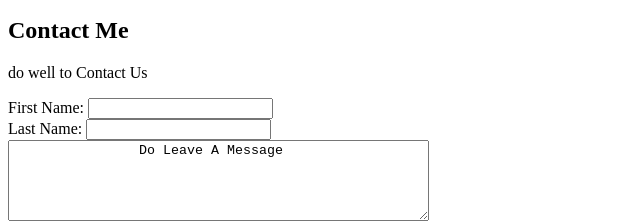
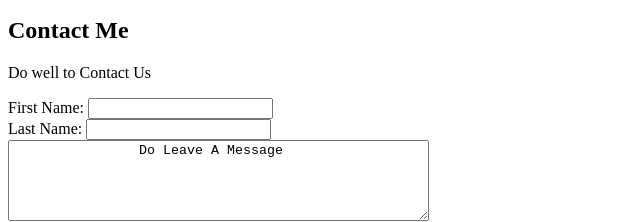
Before and after one commit to EzienKay/HTML-Checkpoint, a plain HTML site: page index.html in a window 1280 px wide. Shown: the part 1688-1910 px from the top of the page, 0-640 px from the left. Drawn offline with Linux system fonts and the light colour scheme.

Commit message:
edit html

```diff
--- a/index.html
+++ b/index.html
@@ -70,7 +70,7 @@
     <footer>
         <a id="contact"></a>
         <h2>Contact Me</h2>
-        <p>do well to Contact Us </p>
+        <p>Do well to Contact Us </p>
         <form>
             <label>First Name:</label>
             <input type="text" name="firstName" />
```
